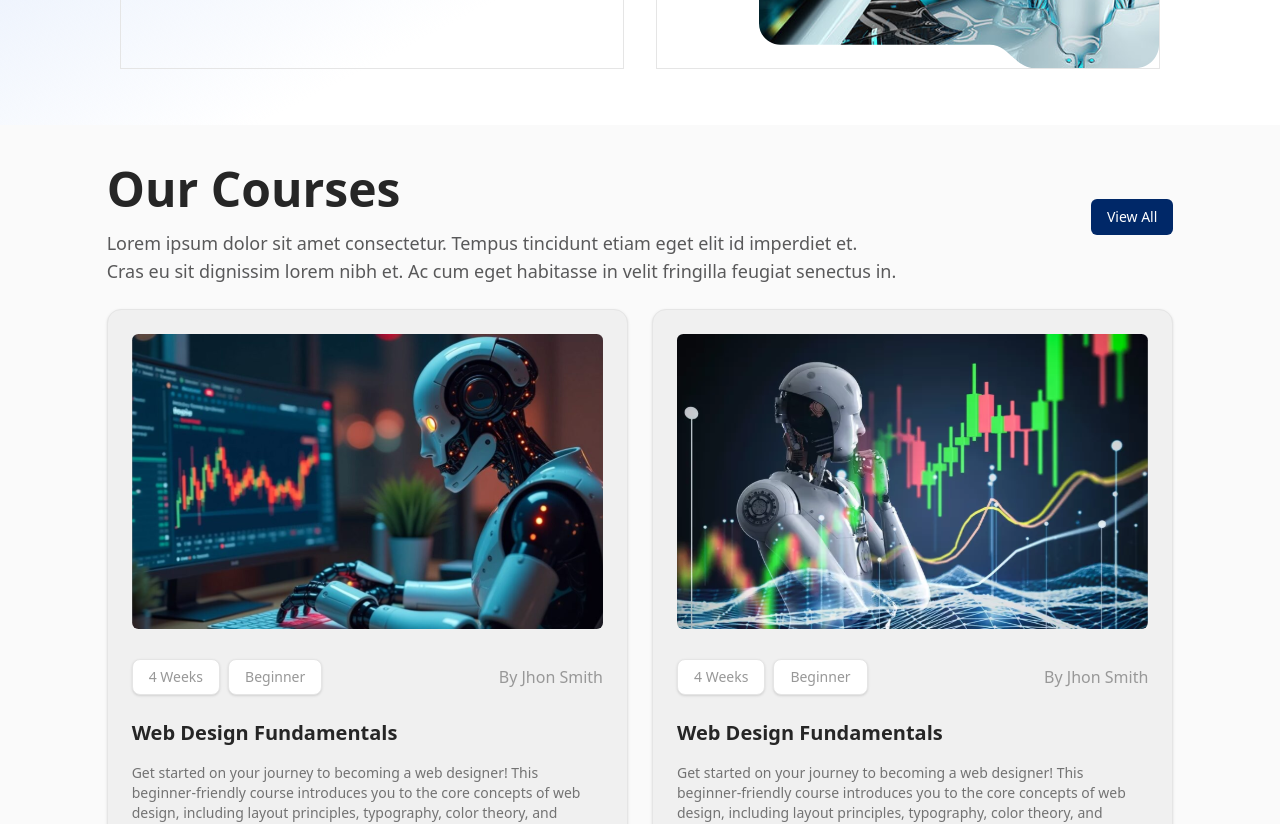
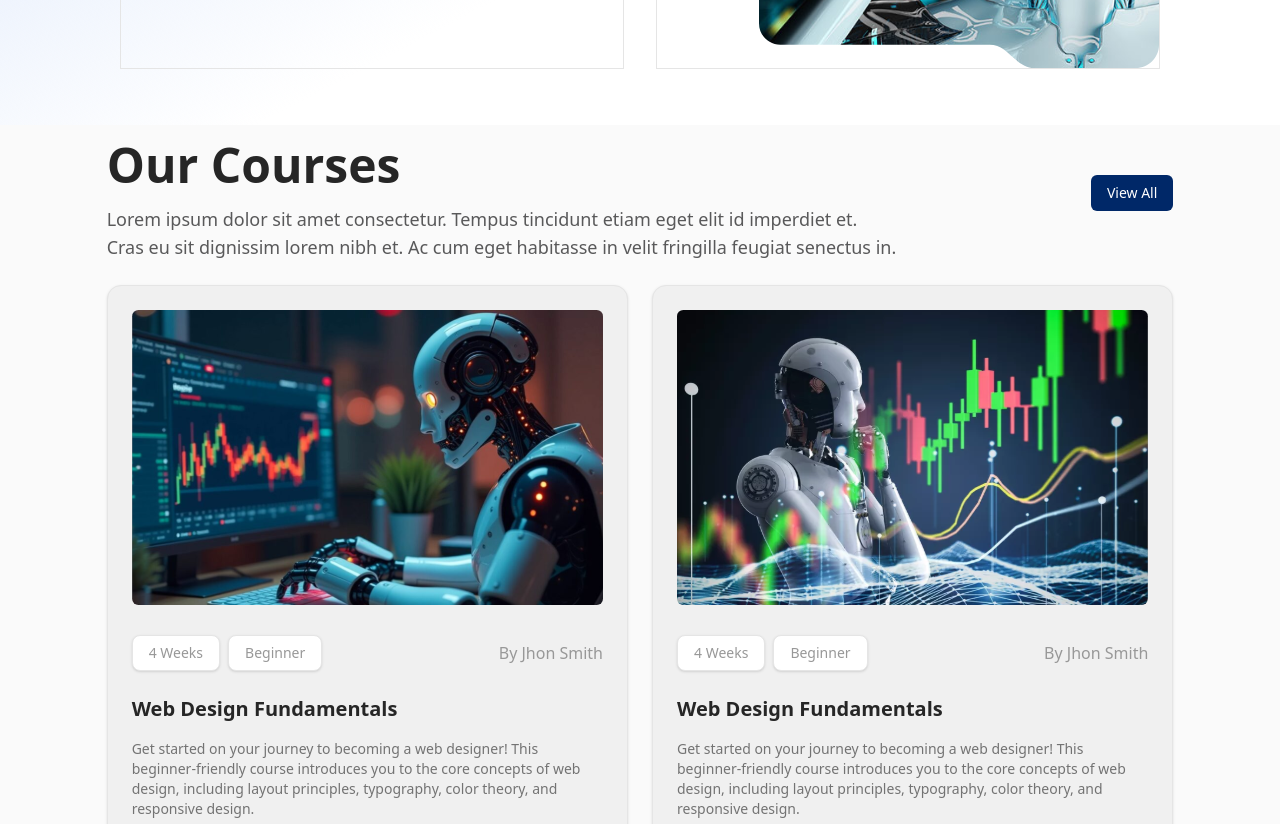
Before and after one commit to wptasmina/ai-softEdu, a Next.js app: page / in a window 1280 px wide. Shown: the part 540-1364 px from the top of the page. Built offline with nearby package versions, Linux system fonts and the light colour scheme.

Commit message:
our coursees padding update

```diff
--- a/components/shared/OurCourses.tsx
+++ b/components/shared/OurCourses.tsx
@@ -16,7 +16,7 @@ type CardProps = React.ComponentProps<typeof Card>;
 export default function OurCourses({ className, ...props }: CardProps) {
   return (
     <section className="bg-[#fafafa]">
-      <div className="w-10/12 mx-auto max-w-7xl py-6 max-lg:px-4">
+      <div className="md:w-10/12 w-11/12 mx-auto">
         <div className="flex flex-col items-center justify-between gap-3 md:flex-row">
           <div>
             <h1 className="my-4 text-5xl font-semibold text-[#262626]">
```
